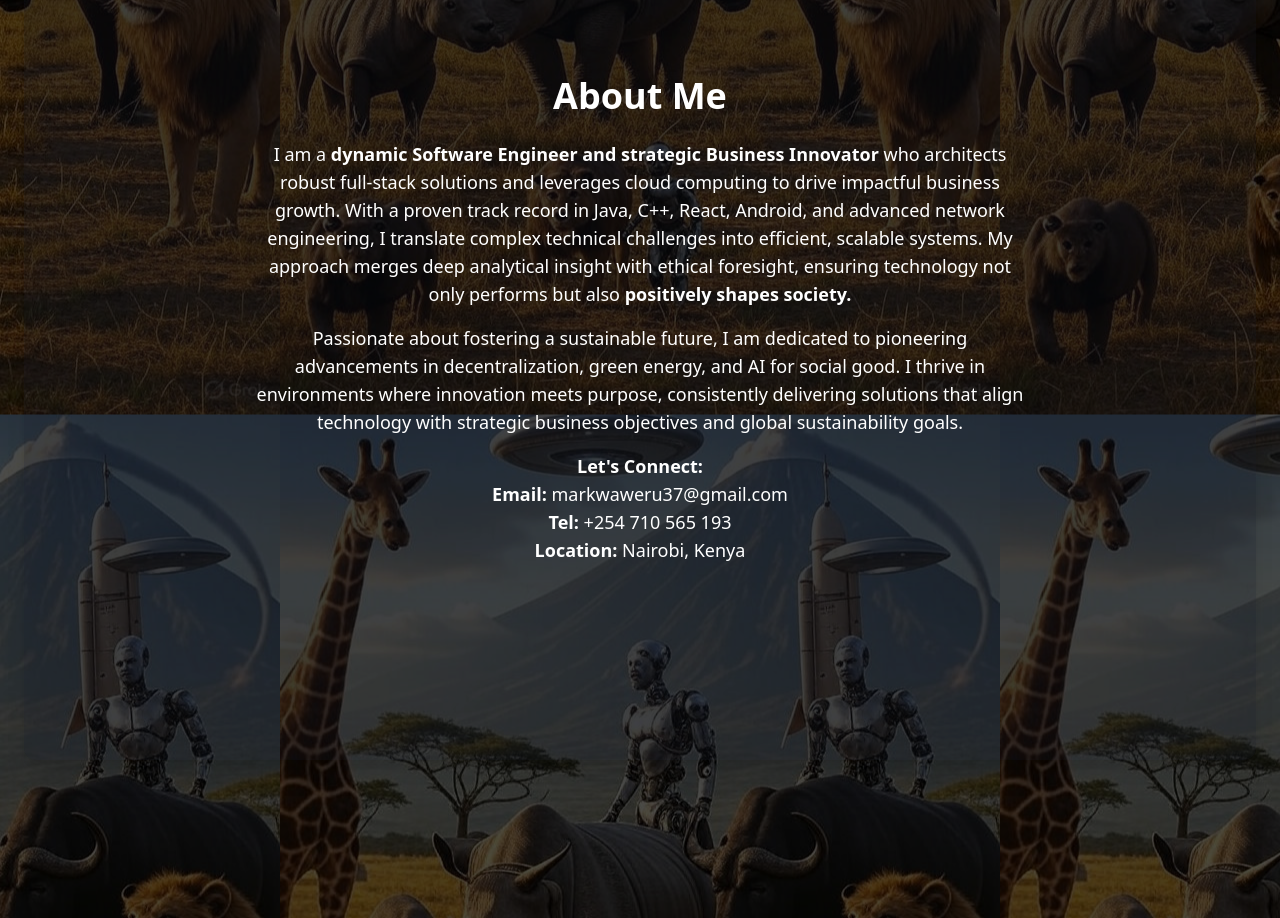
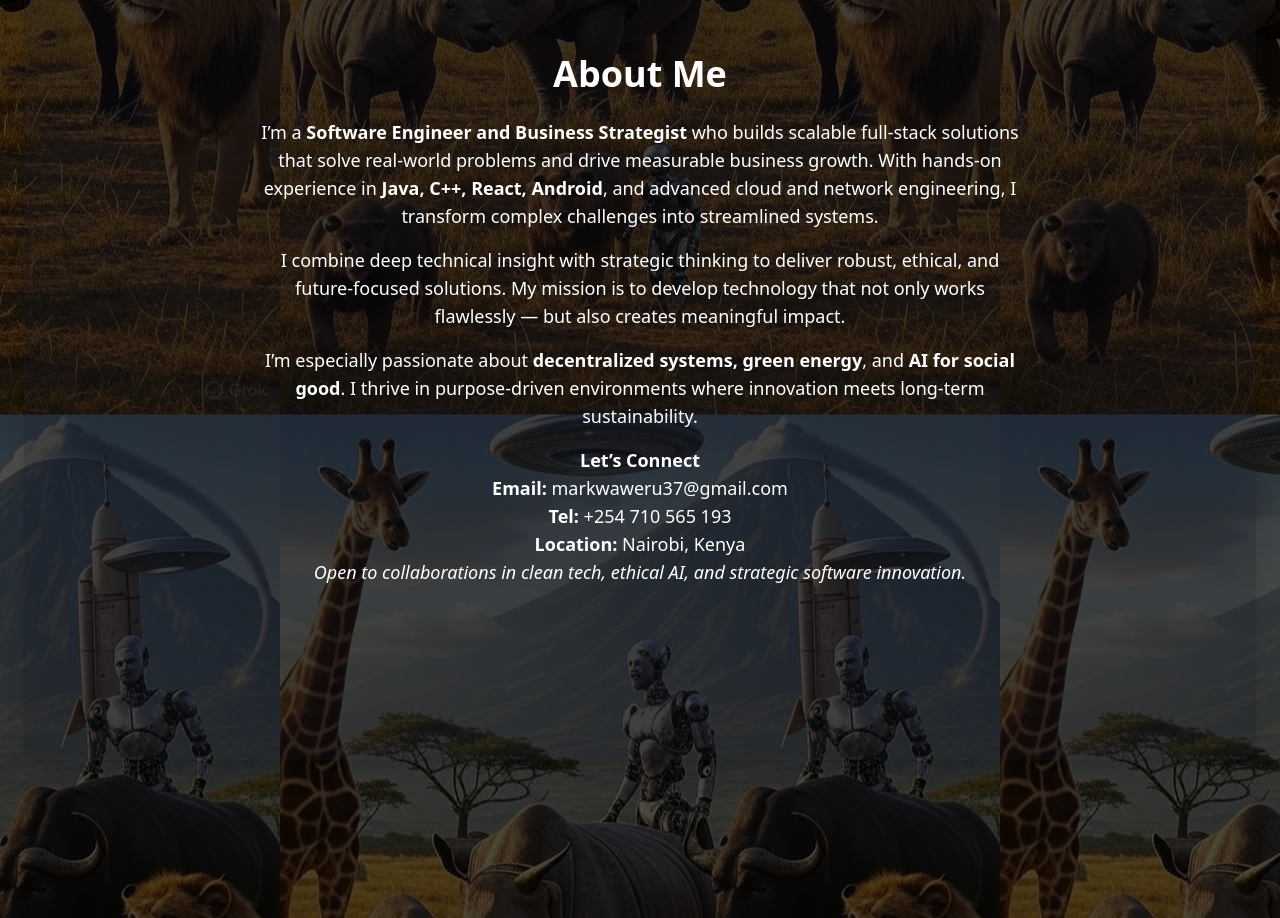
Before and after one commit to Waweru37/PortfolioApp, a React (Vite) app in the folder client/: page / in a window 1280 px wide. Shown: the part 1000-1918 px from the top of the page. Built offline with nearby package versions, Linux system fonts and the light colour scheme.

Commit message:
Improved my About Section

```diff
--- a/client/src/components/About.jsx
+++ b/client/src/components/About.jsx
@@ -8,16 +8,21 @@ function About() {
           <div className="max-w-3xl mx-auto">
             <h2 className="text-4xl font-bold mb-6">About Me</h2>
             <p className="text-lg mb-4">
-              I am a <strong className="font-bold">dynamic Software Engineer and strategic Business Innovator</strong> who architects robust full-stack solutions and leverages cloud computing to drive impactful business growth. With a proven track record in Java, C++, React, Android, and advanced network engineering, I translate complex technical challenges into efficient, scalable systems. My approach merges deep analytical insight with ethical foresight, ensuring technology not only performs but also <strong className="font-bold">positively shapes society.</strong>
+              I’m a <strong className="font-bold">Software Engineer and Business Strategist</strong> who builds scalable full-stack solutions that solve real-world problems and drive measurable business growth.
+              With hands-on experience in <strong>Java, C++, React, Android</strong>, and advanced cloud and network engineering, I transform complex challenges into streamlined systems.
             </p>
             <p className="text-lg mb-4">
-              Passionate about fostering a sustainable future, I am dedicated to pioneering advancements in decentralization, green energy, and AI for social good. I thrive in environments where innovation meets purpose, consistently delivering solutions that align technology with strategic business objectives and global sustainability goals.
+              I combine deep technical insight with strategic thinking to deliver robust, ethical, and future-focused solutions. My mission is to develop technology that not only works flawlessly — but also creates meaningful impact.
+            </p>
+            <p className="text-lg mb-4">
+              I’m especially passionate about <strong>decentralized systems, green energy</strong>, and <strong>AI for social good</strong>. I thrive in purpose-driven environments where innovation meets long-term sustainability.
             </p>
             <p className="text-lg">
-              <strong className="font-bold">Let's Connect:</strong><br />
+              <strong className="font-bold">Let’s Connect</strong><br />
               <strong>Email:</strong> markwaweru37@gmail.com<br />
               <strong>Tel:</strong> +254 710 565 193<br />
-              <strong>Location:</strong> Nairobi, Kenya
+              <strong>Location:</strong> Nairobi, Kenya<br />
+              <span className="italic">Open to collaborations in clean tech, ethical AI, and strategic software innovation.</span>
             </p>
           </div>
         </div>
```
